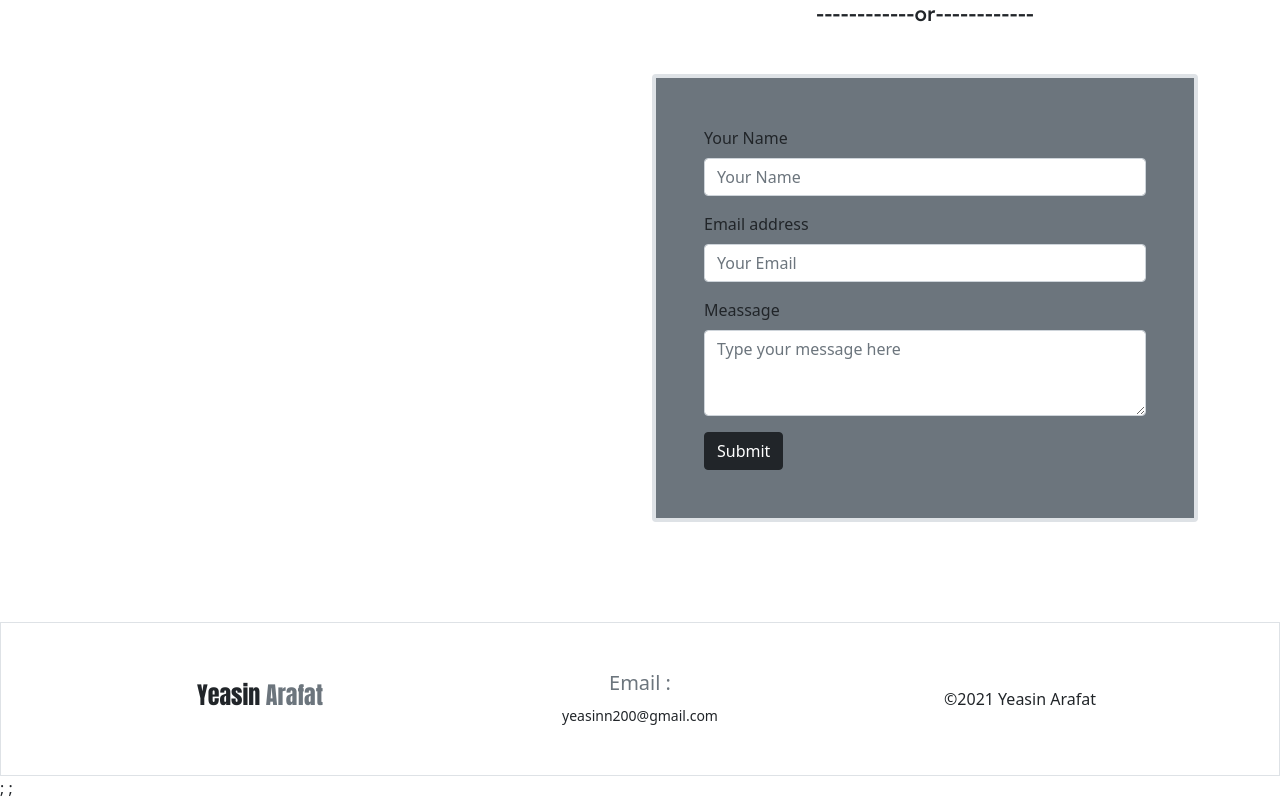
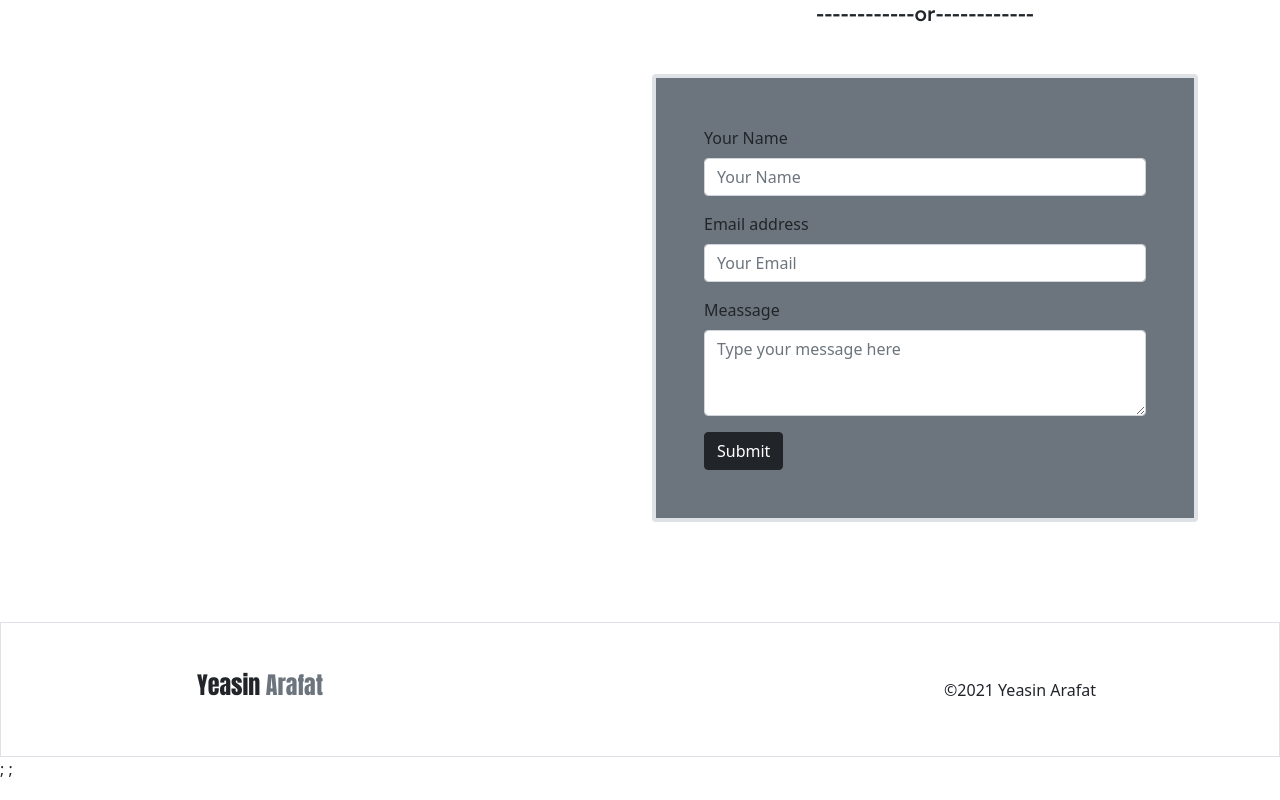
Before and after one commit to Yea-sin/Yeasin-Arafat, a React (Create React App) app: page / in a window 1280 px wide. Shown: the part 3871-4671 px from the top of the page. Built offline with nearby package versions, Linux system fonts and the light colour scheme; a web font is replaced by a local one.

Commit message:
footer modified

```diff
--- a/src/Components/Home/Footer/Footer.js
+++ b/src/Components/Home/Footer/Footer.js
@@ -11,10 +11,6 @@ const Footer = () => {
               Yeasin <span className="text-secondary">Arafat</span>
             </h4>
           </div>
-          <div className="col-md-4">
-            <h5 className="text-secondary">Email :</h5>
-            <small>yeasinn200@gmail.com</small>
-          </div>
           <div className="col-md-4">&copy;2021 Yeasin Arafat</div>
         </div>
       </Container>
```
